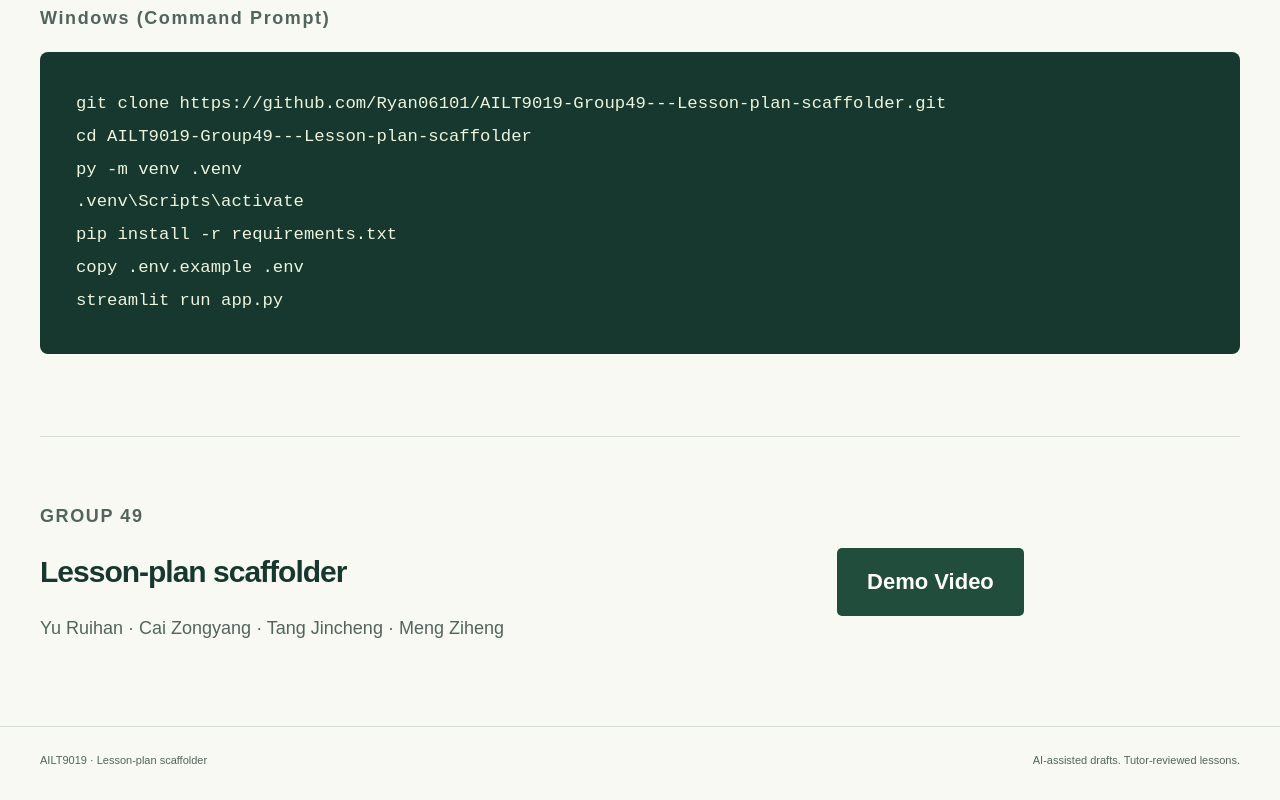
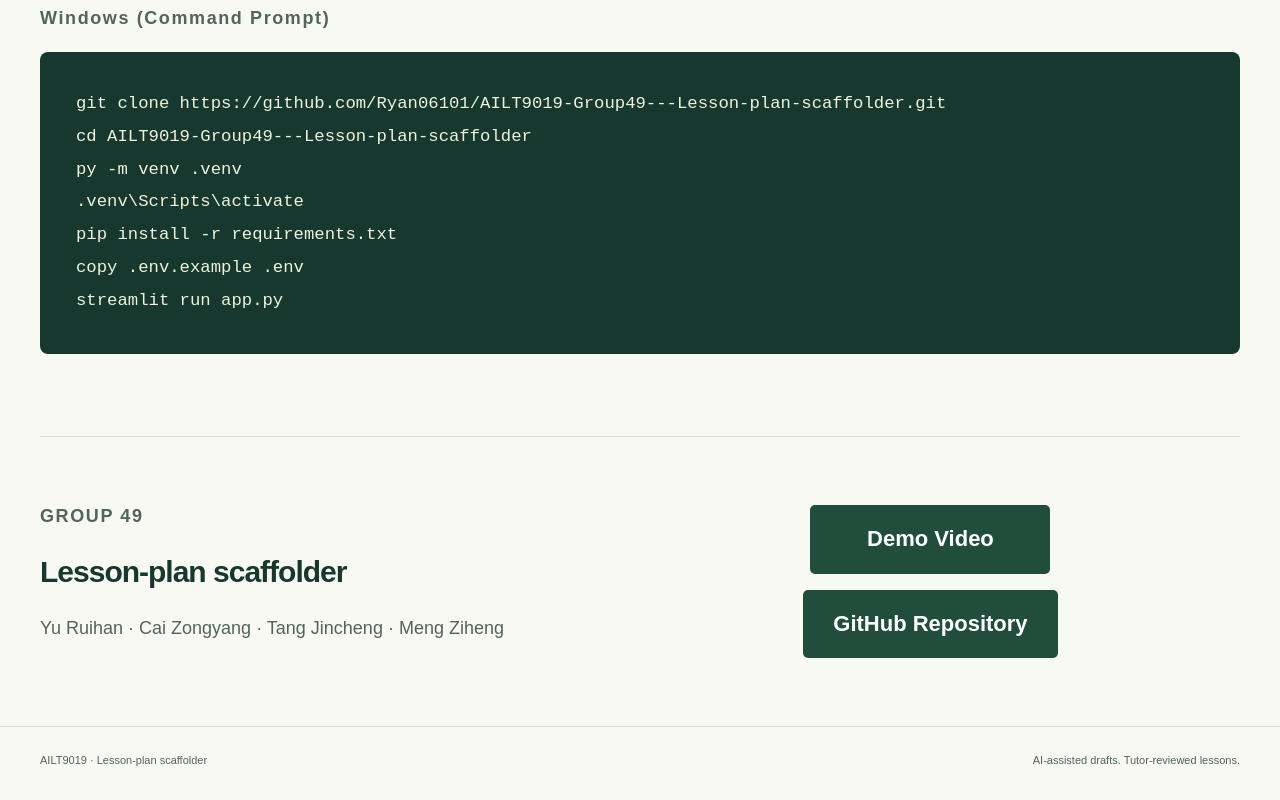
Before and after one commit to NEmiceKing/ailt9019-group49-website, a plain HTML site: page index.html in a window 1280 px wide. Shown: the part 5064-5864 px from the top of the page. Drawn offline with Linux system fonts and the light colour scheme.

Commit message:
Add GitHub button below demo video

```diff
--- a/index.html
+++ b/index.html
@@ -48,6 +48,6 @@ py -m venv .venv
 pip install -r requirements.txt
 copy .env.example .env
 streamlit run app.py</code></pre></div></section>
-<section class="closing"><div><p class="eyebrow">GROUP 49</p><h2>Lesson-plan scaffolder</h2><p>Yu Ruihan · Cai Zongyang · Tang Jincheng · Meng Ziheng</p></div><div><a class="button demo-button" href="https://youtu.be/0ZGWRXXe1k0">Demo Video</a></div></section>
+<section class="closing"><div><p class="eyebrow">GROUP 49</p><h2>Lesson-plan scaffolder</h2><p>Yu Ruihan · Cai Zongyang · Tang Jincheng · Meng Ziheng</p></div><div><a class="button demo-button" href="https://youtu.be/0ZGWRXXe1k0">Demo Video</a><a class="button demo-button" href="https://github.com/Ryan06101/AILT9019-Group49---Lesson-plan-scaffolder">GitHub Repository</a></div></section>
 </main><footer><span>AILT9019 · Lesson-plan scaffolder</span><span>AI-assisted drafts. Tutor-reviewed lessons.</span></footer>
 </body></html>
--- a/style.css
+++ b/style.css
@@ -44,9 +44,11 @@ pre {
 }
 pre code { white-space: inherit; }
 .demo-button { font-size: 22px; font-weight: 700; padding: 16px 30px; }
-.closing > div:last-child { display: flex; align-items: center; justify-content: center; }
+.closing > div:last-child { display: flex; flex-direction: column; align-items: center; justify-content: center; gap: 16px; }
 @media (max-width: 760px) {
   .brand { flex-wrap: wrap; gap: 8px 16px; }
   nav { flex-wrap: wrap; gap: 12px 20px; }
   .closing > div:last-child { justify-content: flex-start; }
 }
+
+.closing .demo-button { min-width: 240px; justify-content: center; }
```
